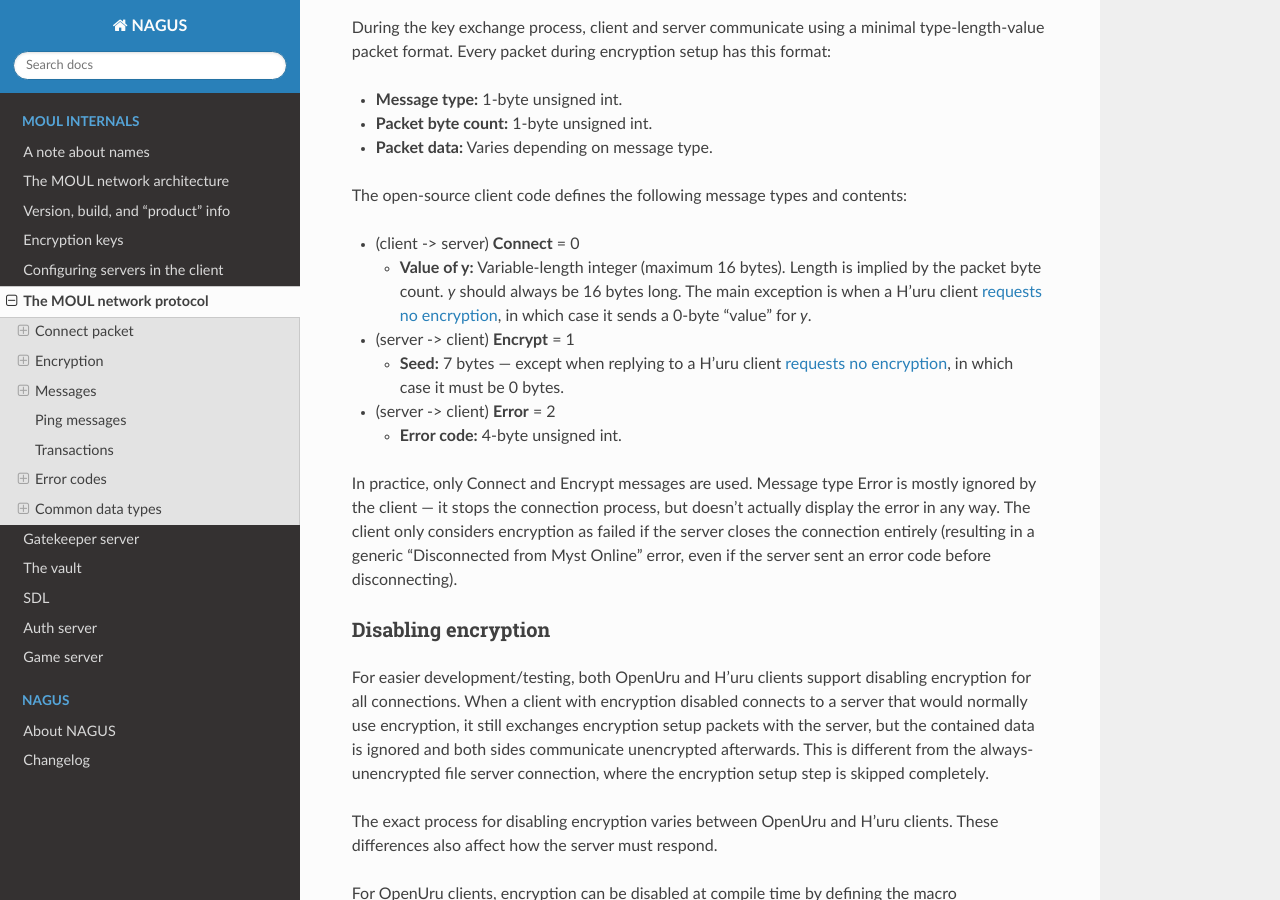
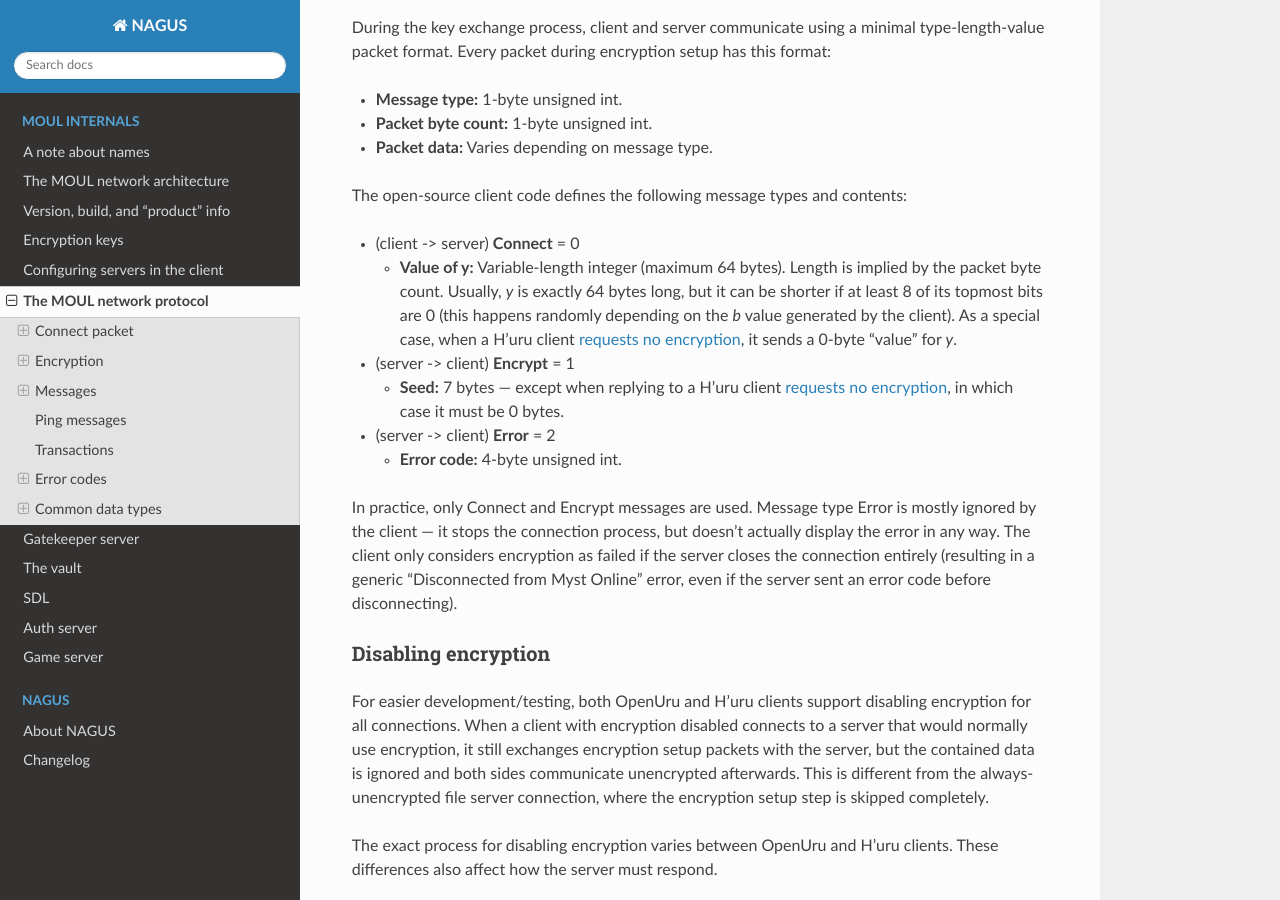
Before and after one commit to dgelessus/NAGUS, a Sphinx documentation site: the page built from docs/uru/protocol.rst, in a window 1280 px wide and 900 px high, scrolled down 4232 px. Built offline with Sphinx 7.4.7 and the Read the Docs theme 3.1.0, drawn with Linux system fonts in a browser that asks for light colours.

Commit message:
Fix incorrect length check that caused rare random connection failures

```diff
--- a/docs/nagus/changelog.rst
+++ b/docs/nagus/changelog.rst
@@ -46,6 +46,10 @@ There is still no support for multiplayer or serving files to clients.
 * Fixed inconsistent parsing of sequence numbers
   when deriving the age sequence prefix on link-in.
   This fixes an exception in the game server when linking to Veelay Tsahvahn.
+* Fixed rare random connection failures.
+  NAGUS incorrectly assumed that a certain encryption-related network message always has a fixed length,
+  when actually the length can vary (rarely)
+  depending on a random value chosen by the client.
 
 Version 0.1.1
 -------------
--- a/docs/uru/protocol.rst
+++ b/docs/uru/protocol.rst
@@ -260,11 +260,15 @@ The open-source client code defines the following message types and contents:
 
 * (client -> server) **Connect** = 0
 
-  * **Value of y:** Variable-length integer (maximum 16 bytes).
+  * **Value of y:** Variable-length integer (maximum 64 bytes).
     Length is implied by the packet byte count.
-    *y* should always be 16 bytes long.
-    The main exception is when a H'uru client :ref:`requests no encryption <disabling_connection_encryption>`,
-    in which case it sends a 0-byte "value" for *y*.
+    Usually,
+    *y* is exactly 64 bytes long,
+    but it can be shorter if at least 8 of its topmost bits are 0
+    (this happens randomly depending on the *b* value generated by the client).
+    As a special case,
+    when a H'uru client :ref:`requests no encryption <disabling_connection_encryption>`,
+    it sends a 0-byte "value" for *y*.
 
 * (server -> client) **Encrypt** = 1
 
```
Also changed, not shown: 1 other file.
